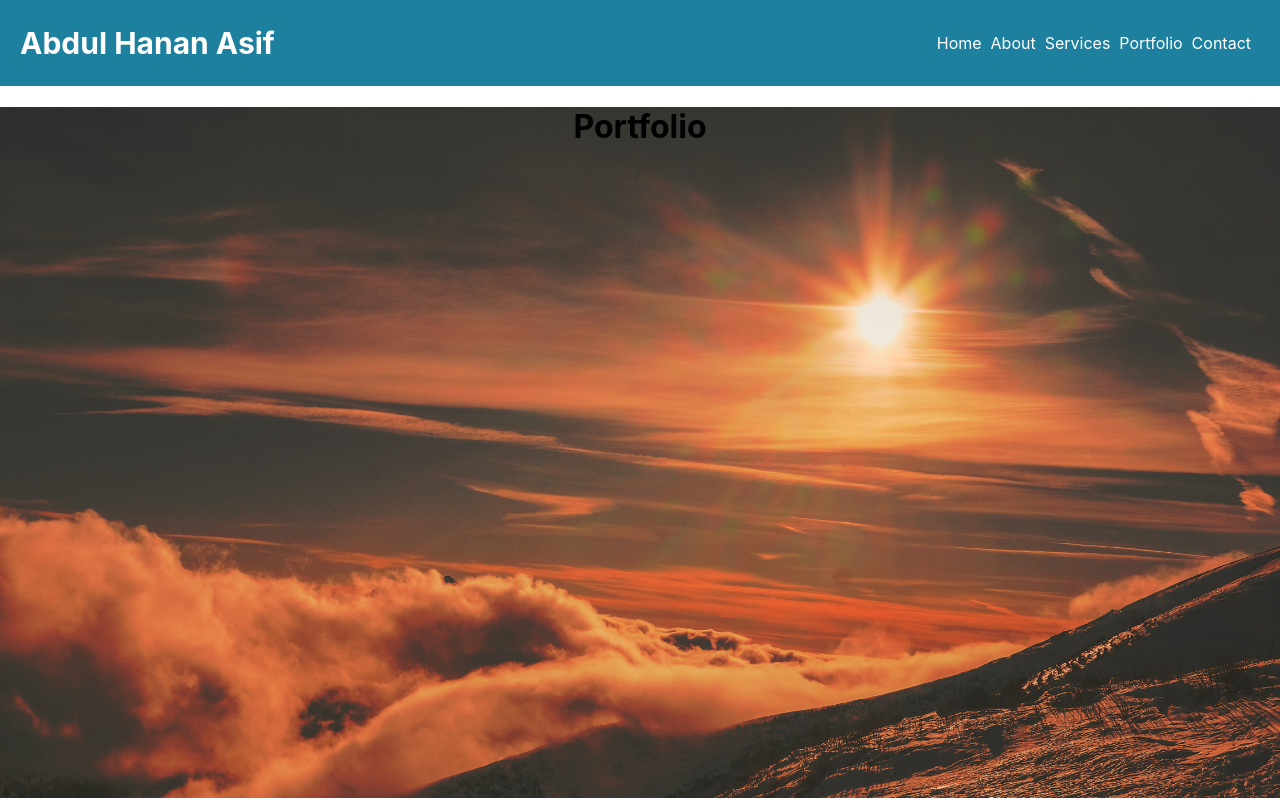
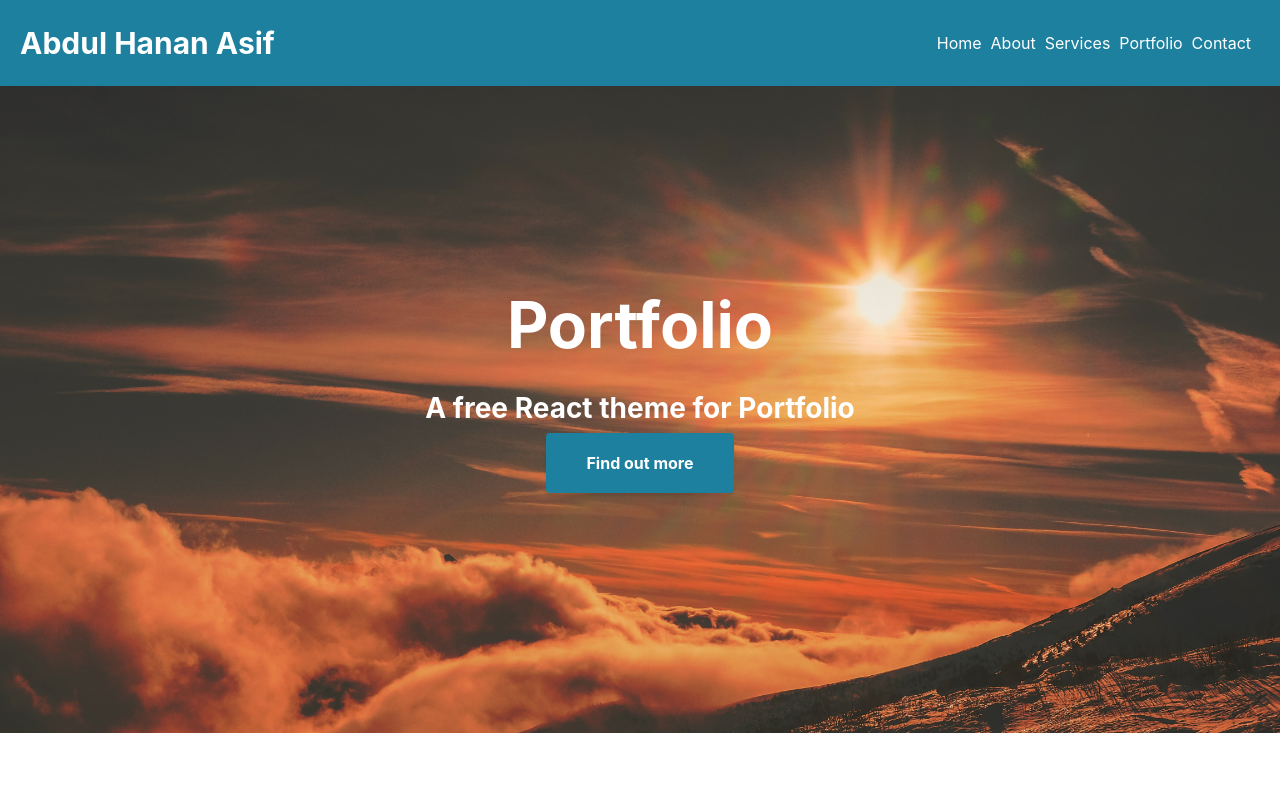
Before and after one commit to abdulhanan5643/Portfolio-in-react.js, a React (Create React App) app: page / in a window 1280 px wide. Built offline with nearby package versions, Linux system fonts and the light colour scheme.

Commit message:
background updated

```diff
--- a/src/App.js
+++ b/src/App.js
@@ -7,7 +7,7 @@ function App() {
   return (
     <div className="App">
       <Navigation logoTitle="Abdul Hanan Asif" />
-      <Header title="Portfolio" />
+      <Header title="Portfolio" button="Find out more" />
     </div>
   );
 }
--- a/src/Components/HeaderComponent.js
+++ b/src/Components/HeaderComponent.js
@@ -1,9 +1,10 @@
 import React, { Component } from 'react';
 import Background from '../assets/images/img.jpg';
+import '../css/Header.css';
 
 const myStyles = {
     backgroundImage: `url(${Background})`,
-    height: '86.3vh',
+    height: '55.9vh',
     backgroundSize: 'cover'
 }
 
@@ -12,6 +13,8 @@ class Header extends Component {
     render() {
         return <header style={myStyles}>
             <h1>{this.props.title}</h1>
+            <p>A free React theme for Portfolio</p>
+            <a href="#button">{this.props.button}</a>
         </header>
     }
 };
--- a/src/css/Header.css
+++ b/src/css/Header.css
@@ -0,0 +1,28 @@
+header {
+    margin: 0 auto;
+    text-align: center;
+    padding-top: 200px;
+}
+
+header h1 {
+    margin: 0;
+    font-size: 4rem;
+    color: white;
+}
+
+header p {
+    font-weight: 700;
+    font-size: 1.75rem;
+    color: white;
+}
+
+header a {
+    box-shadow: 0 3px 3px 0 rgba(0, 0, 0, .1);
+    font-weight: 700;
+    background-color: #1d809f;
+    border-color: #1d809f;
+    color: #ffffff;
+    padding: 1.25rem 2.5rem;
+    text-decoration: none;
+    border-radius: .25rem;
+}
```
